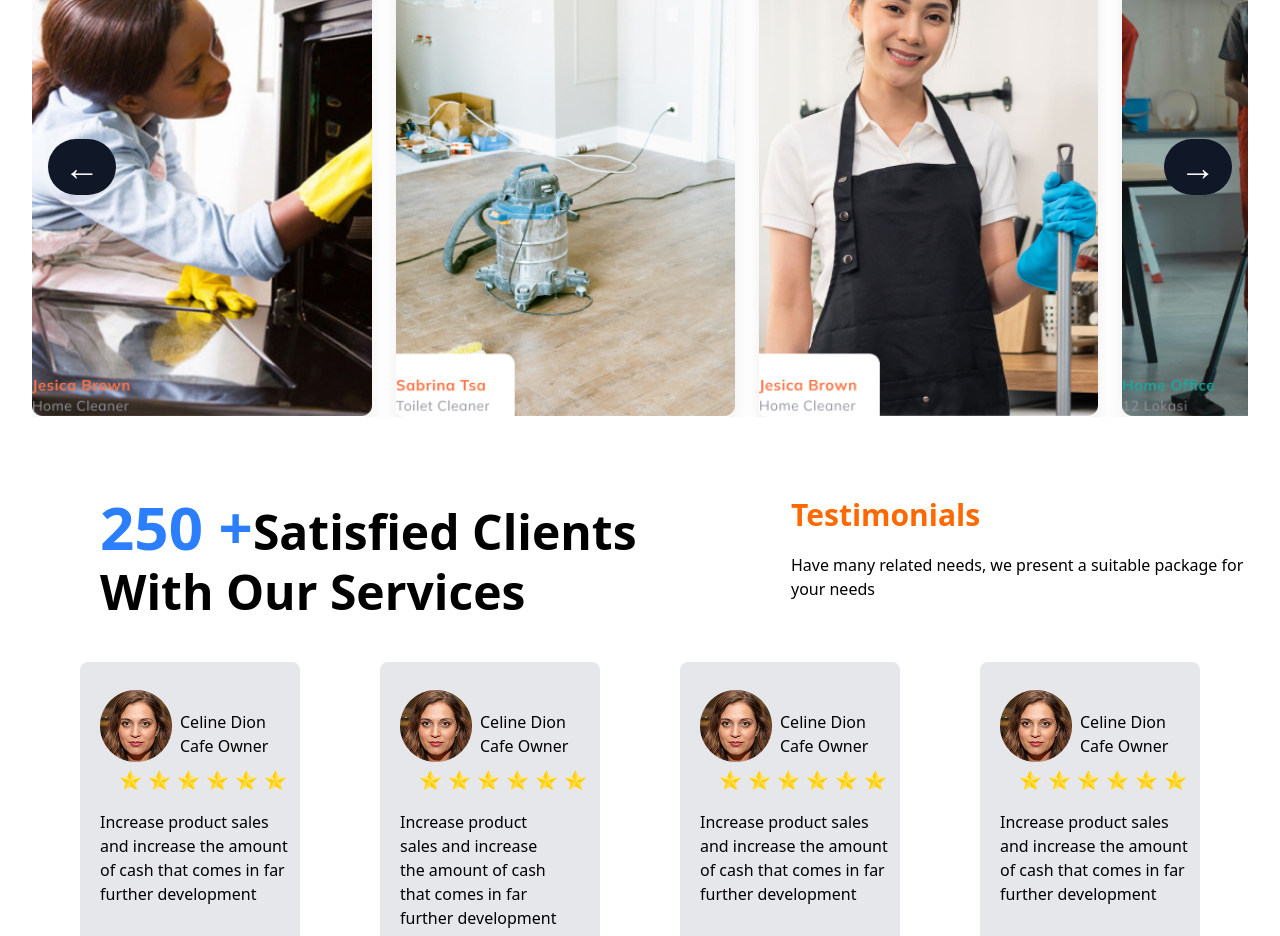
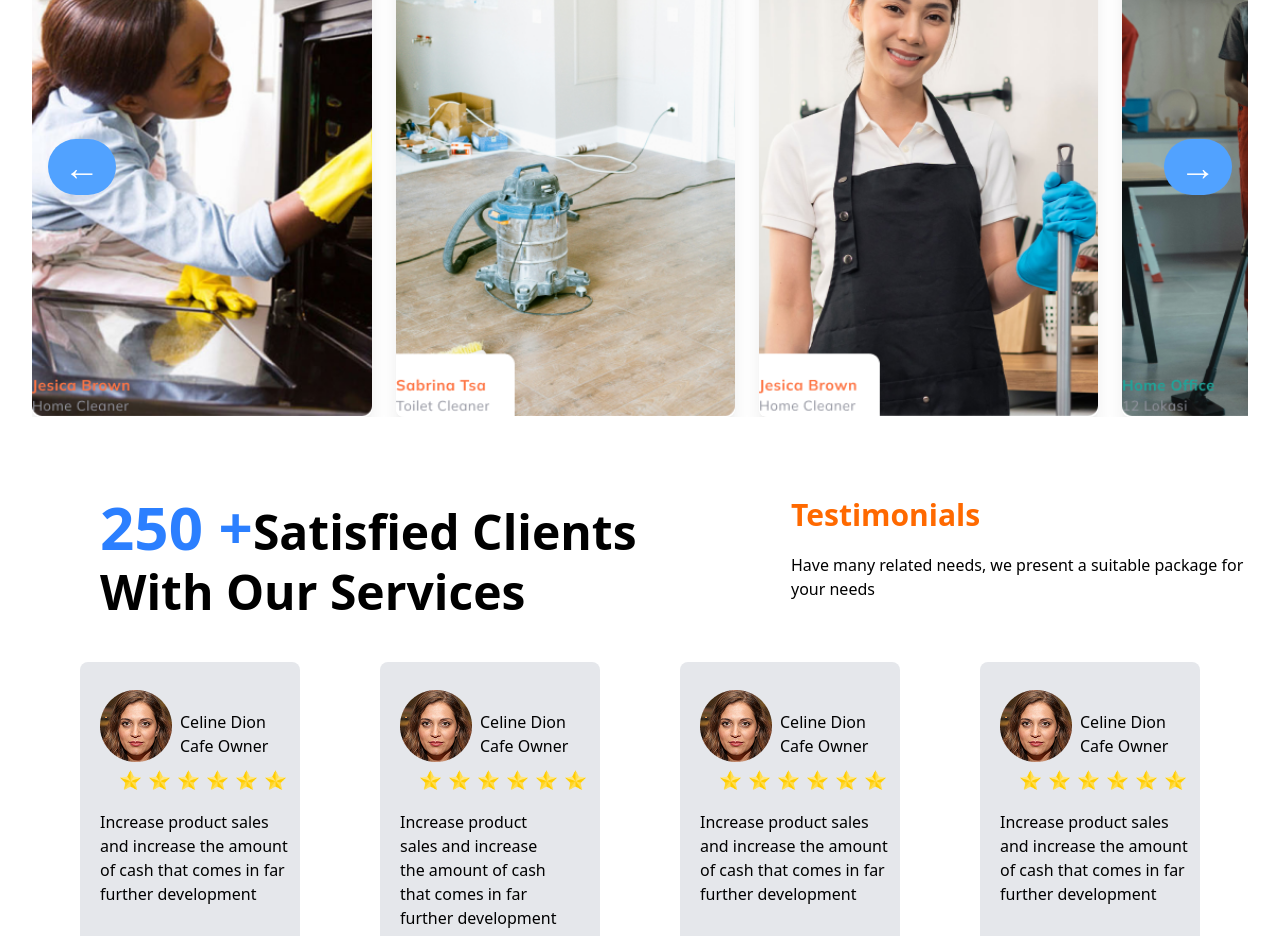
Before and after one commit to Bryan-Steph/Perfect-Clean, a React (Vite) app: page / in a window 1280 px wide. Shown: the part 2180-3116 px from the top of the page. Built offline with nearby package versions, Linux system fonts and the light colour scheme.

Commit message:
Completion of button color

```diff
--- a/src/Components/Slider.jsx
+++ b/src/Components/Slider.jsx
@@ -46,7 +46,7 @@ const Slider = () => {
       {/* Left Arrow */}
       <button
         onClick={prevSlide}
-        className="absolute left-4 text-4xl bg-gray-900 text-white px-4 py-2 rounded-full z-10"
+        className="absolute left-4 text-4xl bg-blue-400 text-white px-4 py-2 rounded-full z-10"
       >
         ←
       </button>
@@ -69,7 +69,7 @@ const Slider = () => {
       {/* Right Arrow */}
       <button
         onClick={nextSlide}
-        className="absolute right-4 text-4xl bg-gray-900 text-white px-4 py-2 rounded-full z-10"
+        className="absolute right-4 text-4xl bg-blue-400 text-white px-4 py-2 rounded-full z-10"
       >
         →
       </button>
```
